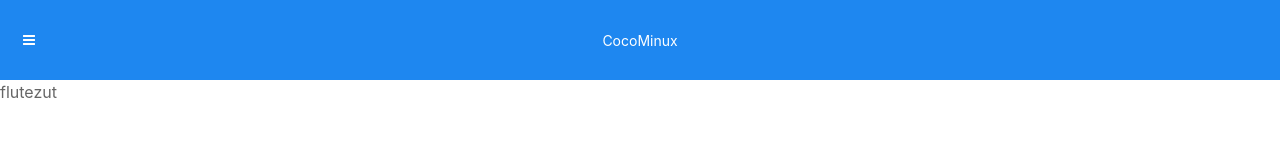
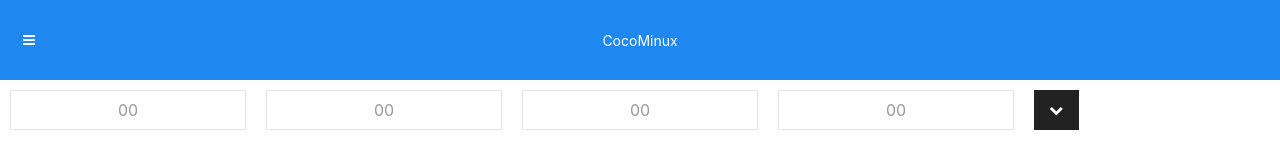
Before and after one commit to njacquemin/cocominux, a plain HTML site: page index.html in a window 1280 px wide. Drawn offline with Linux system fonts and the light colour scheme.

Commit message:
work of 2020.03.08 evening

```diff
--- a/index.html
+++ b/index.html
@@ -19,8 +19,37 @@
             CocoMinux
         </div>
     </nav>
-
-    flutezut
+    <div>
+        <div class="uk-grid-collapse uk-grid-match uk-child-width-expand" uk-grid style="color:#fff;">
+            <div class="uk-width-1-5 uk-height-1-2">
+                <div class="uk-margin-small-top uk-margin-small-right uk-margin-small-bottom uk-margin-small-left">
+                    <input class="uk-input uk-text-center" type="text" placeholder="00">
+                </div>
+            </div>
+            <div class="uk-width-1-5 uk-height-1-2">
+                <div class="uk-margin-small-top uk-margin-small-right uk-margin-small-bottom uk-margin-small-left">
+                    <input class="uk-input uk-text-center" type="text" placeholder="00">
+                </div>
+            </div>
+            <div class="uk-width-1-5 uk-height-1-2">
+                <div class="uk-margin-small-top uk-margin-small-right uk-margin-small-bottom uk-margin-small-left">
+                    <input class="uk-input uk-text-center" type="text" placeholder="00">
+                </div>
+            </div>
+            <div class="uk-width-1-5 uk-height-1-2">
+                <div class="uk-margin-small-top uk-margin-small-right uk-margin-small-bottom uk-margin-small-left">
+                    <input class="uk-input uk-text-center" type="text" placeholder="00">
+                </div>
+            </div>
+            <div class="uk-width-1-5 uk-height-1-2">
+                <div class="uk-margin-small-top uk-margin-small-right uk-margin-small-bottom uk-margin-small-left uk-flex">
+                    <button class="uk-button uk-button-small uk-button-secondary uk-text-center">
+                        <i class="fa fa-chevron-down" aria-hidden="true"></i>
+                    </button>
+                </div>
+            </div>
+        </div>
+    </div>
 </div>
 <script src="/ext/UIkit/3.3.3/js/uikit.min.js"></script>
 <script src="/ext/UIkit/3.3.3/js/uikit-icons.min.js"></script>
```
